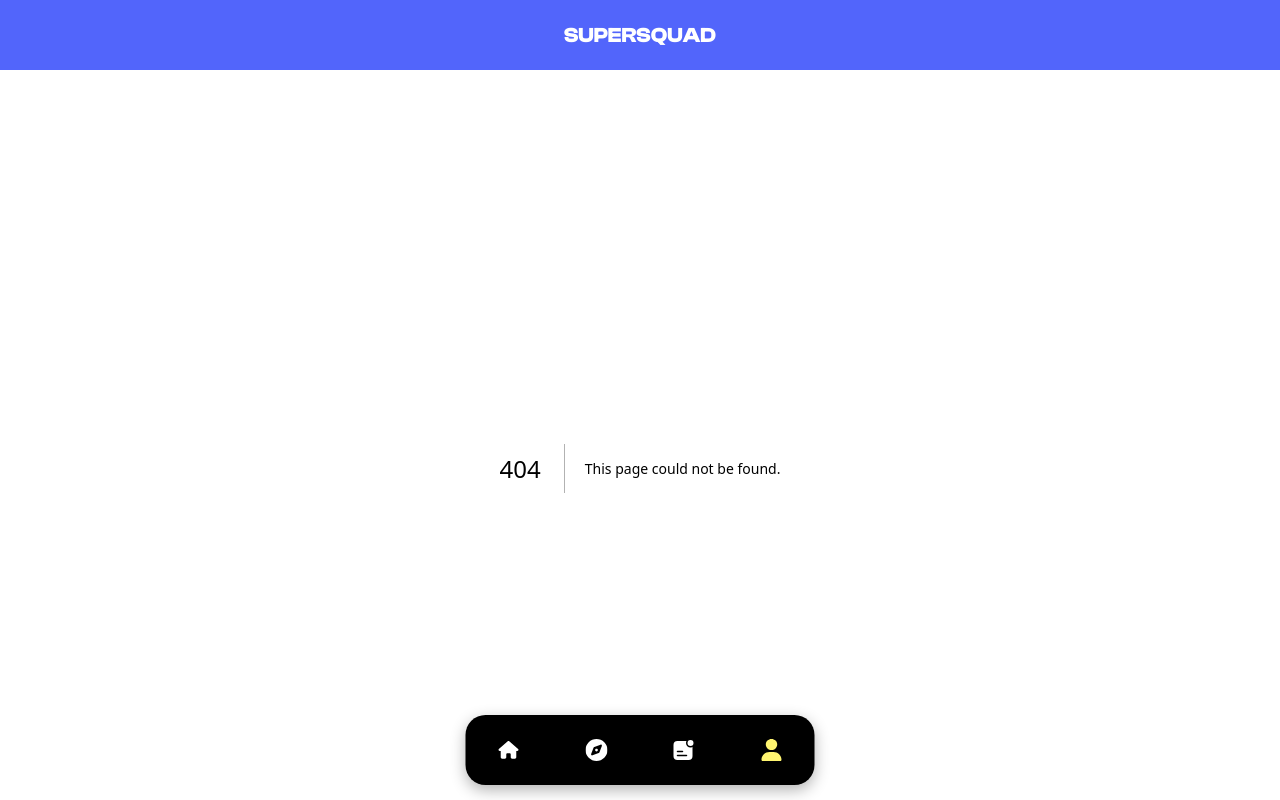
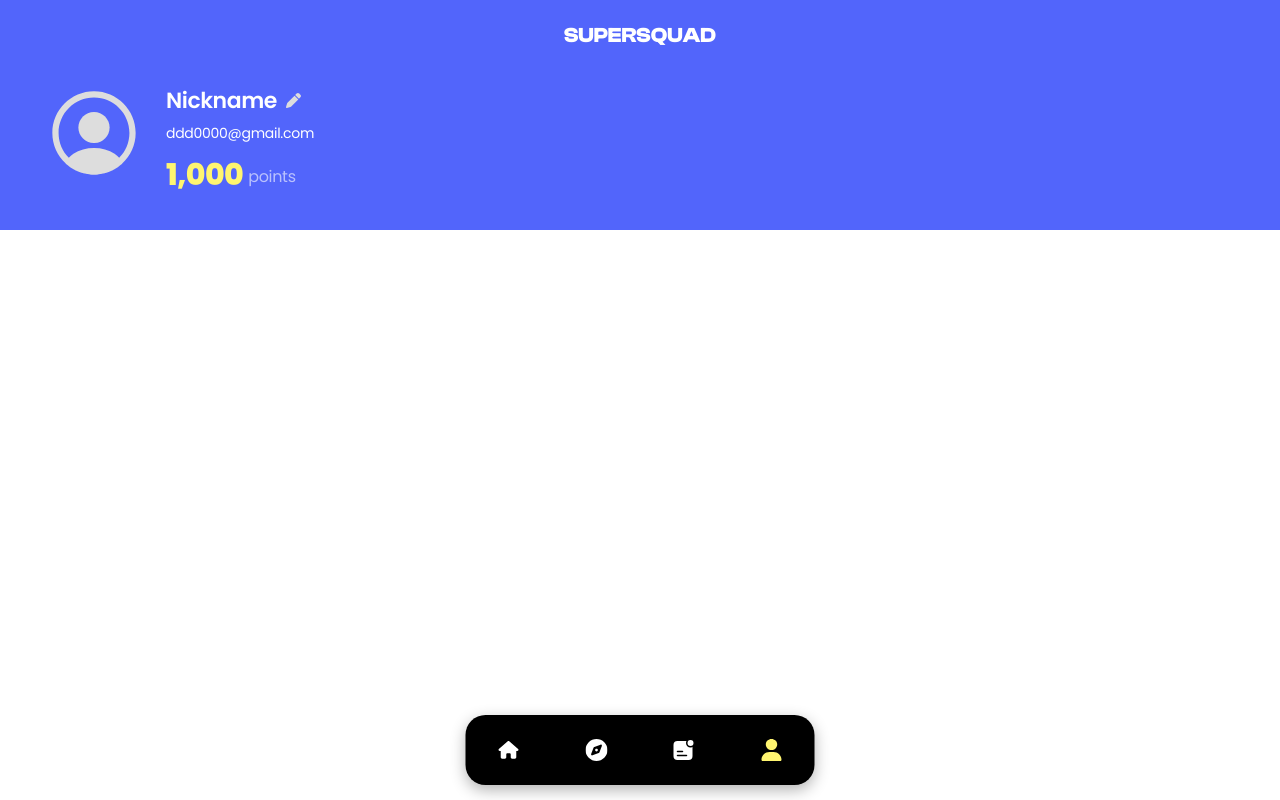
Before and after one commit to supersquad-challenge/proto.v2, a Next.js app in the folder proto.v2-client/: page /profile in a window 1280 px wide. Before the commit this address had no page. Built offline with nearby package versions, Linux system fonts and the light colour scheme.

Commit message:
Fix: errors

```diff
--- /dev/null
+++ b/proto.v2-client/src/app/profile/page.tsx
@@ -0,0 +1,122 @@
+"use client";
+import colors from "@/styles/color";
+import styled from "styled-components";
+import Image from "next/image";
+import { POINT } from "@/lib/protoV2Constants";
+import thousandFormat from "@/utils/thousandFormat";
+
+const Profile = () => {
+  return (
+    <Container>
+      <AccountOverviewContainer>
+        <ProfileImageWrapper>
+          <Image
+            src="/asset/profile-circle.svg" //여기 챌린지 썸네일 사진이 들어가면 됨.
+            alt="Profile Image"
+            fill
+            style={{
+              objectFit: "cover",
+            }}
+          />
+        </ProfileImageWrapper>
+        <AccountOverviewWrapper>
+          <div style={{ display: "flex", alignItems: "center" }}>
+            <Nickname>Nickname</Nickname>
+            <Image
+              src="/asset/pencil.svg"
+              width={16}
+              height={16}
+              alt="edit nickname"
+              style={{ marginLeft: "9px" }}
+            />
+          </div>
+          <Email>ddd0000@gmail.com</Email>
+          <div
+            style={{
+              display: "flex",
+              alignItems: "center",
+              boxSizing: "border-box",
+              marginTop: "17px",
+            }}
+          >
+            <Points>{thousandFormat(POINT)}</Points>
+            <div
+              style={{
+                color: "rgba(255, 255, 255, 0.60)",
+                fontSize: "16px",
+                fontWeight: 400,
+                lineHeight: "112.5%",
+                letterSpacing: "-0.32px",
+                padding: "8px 0px 4px 5px",
+                boxSizing: "border-box",
+              }}
+            >
+              points
+            </div>
+          </div>
+        </AccountOverviewWrapper>
+      </AccountOverviewContainer>
+    </Container>
+  );
+};
+
+export default Profile;
+
+const Container = styled.main`
+  width: 100%;
+  height: auto;
+`;
+
+const AccountOverviewContainer = styled.section`
+  width: 100%;
+  padding: 15px 22px 40px 44px; //원래는 22px인데 밑에 흰색 컨테이너의 border-radius = 22px인 것때문에
+  box-sizing: border-box;
+  background-color: ${colors.primary};
+  display: flex;
+`;
+
+const ProfileImageWrapper = styled.div`
+  width: 100px;
+  height: 100px;
+  border-radius: 50%;
+  overflow: hidden;
+  padding: 1px;
+  display: flex;
+  justify-content: center;
+  align-items: center;
+  box-sizing: border-box;
+  position: relative;
+`;
+
+const AccountOverviewWrapper = styled.div`
+  width: auto;
+  height: auto;
+  margin: 4px 0 0 22px;
+  box-sizing: border-box;
+`;
+
+const Nickname = styled.div`
+  color: ${colors.white};
+  font-size: 22px;
+  font-weight: 600;
+  line-height: 128.571%;
+  letter-spacing: -0.44px;
+`;
+
+const Email = styled.div`
+  color: ${colors.white};
+  font-size: 14px;
+  font-weight: 400;
+  line-height: 128.571%;
+  letter-spacing: -0.28px;
+
+  margin-top: 10px;
+`;
+
+const Points = styled.div`
+  color: ${colors.highlight};
+  font-size: 30px;
+  font-weight: 800;
+  line-height: 100%;
+  letter-spacing: -0.6px;
+`;
--- a/proto.v2-client/src/components/common/home/BadgePointPannel.tsx
+++ b/proto.v2-client/src/components/common/home/BadgePointPannel.tsx
@@ -1,3 +1,4 @@
+import { POINT } from "@/lib/protoV2Constants";
 import colors from "@/styles/color";
 import thousandFormat from "@/utils/thousandFormat";
 import styled from "styled-components";
@@ -16,7 +17,7 @@ const BadgePointPannel = () => {
         >
           points
         </div>
-        <Points>{thousandFormat(1000)}</Points>
+        <Points>{thousandFormat(POINT)}</Points>
       </div>
     </Container>
   );
--- a/proto.v2-client/src/layout/Footer.tsx
+++ b/proto.v2-client/src/layout/Footer.tsx
@@ -1,6 +1,7 @@
 "use client";
 import {
   getBlueButtonTitleState,
+  getBlueButtonVisibilityState,
   getHandleBlueButtonClickState,
 } from "@/redux/slice/footerSlice";
 import {
@@ -19,6 +20,7 @@ const Footer = () => {
   // variable //
   const pathname = usePathname();
   const activeModal: Modal | undefined = useSelector(getActiveModalState);
+  const blueButtonVisibility = useSelector(getBlueButtonVisibilityState);
 
   const showNaviBar = () => {
     if (
@@ -38,7 +40,8 @@ const Footer = () => {
       activeModal == "congrats_status" ||
       activeModal == "nowYouAreIn" ||
       activeModal == "snapYourScale" ||
-      pathname == "/flow/login"
+      pathname == "/flow/login" ||
+      blueButtonVisibility == false
     ) {
       return false;
     }
--- a/proto.v2-client/src/lib/protoV2Constants.ts
+++ b/proto.v2-client/src/lib/protoV2Constants.ts
@@ -2,3 +2,4 @@
 
 export const DURATION = "2 Weeks";
 export const DURATION_DAYS = 14;
+export const POINT = 1000;
--- a/proto.v2-client/src/redux/slice/footerSlice.ts
+++ b/proto.v2-client/src/redux/slice/footerSlice.ts
@@ -4,11 +4,13 @@ import { RootState } from "../store";
 
 interface IFooterState {
   blueButtonTitle: BlueButtonTitle | undefined;
+  blueButtonVisibility: boolean;
   handleBlueButtonClick: () => void;
 }
 
 const initialState: IFooterState = {
   blueButtonTitle: undefined,
+  blueButtonVisibility: true,
   handleBlueButtonClick: () => {},
 };
 
@@ -19,20 +21,36 @@ const footerSlice = createSlice({
     SET_FOOTER_BLUEBUTTON: (state, action) => {
       const { blueButtonTitle, handleBlueButtonClick } = action.payload;
       state.blueButtonTitle = blueButtonTitle;
+      state.blueButtonVisibility = true;
       state.handleBlueButtonClick = handleBlueButtonClick;
     },
     INITIALIZE_FOOTER_BLUEBUTTON: (state) => {
       state.blueButtonTitle = undefined;
+      state.blueButtonVisibility = true;
+      state.handleBlueButtonClick = () => {};
+    },
+    SHOW_FOOTER_BLUEBUTTON: (state) => {
+      state.blueButtonVisibility = true;
+    },
+    REMOVE_FOOTER_BLUEBUTTON: (state) => {
+      state.blueButtonTitle = undefined;
+      state.blueButtonVisibility = false;
       state.handleBlueButtonClick = () => {};
     },
   },
 });
 
-export const { SET_FOOTER_BLUEBUTTON, INITIALIZE_FOOTER_BLUEBUTTON } =
-  footerSlice.actions;
+export const {
+  SET_FOOTER_BLUEBUTTON,
+  INITIALIZE_FOOTER_BLUEBUTTON,
+  SHOW_FOOTER_BLUEBUTTON,
+  REMOVE_FOOTER_BLUEBUTTON,
+} = footerSlice.actions;
 
 export const getBlueButtonTitleState = (state: RootState) =>
   state.footer.blueButtonTitle;
+export const getBlueButtonVisibilityState = (state: RootState) =>
+  state.footer.blueButtonVisibility;
 export const getHandleBlueButtonClickState = (state: RootState) =>
   state.footer.handleBlueButtonClick;
 
--- a/proto.v2-client/src/types/api/Challenge.ts
+++ b/proto.v2-client/src/types/api/Challenge.ts
@@ -17,6 +17,7 @@ export type AllChallengesByUserId = {
   challengeStartAt: string;
   challengeEndAt: string;
   isPhotoUploadedToday: boolean;
+  isPaybackPaid: boolean;
 };
 
 export type SingleChallengeByChallengeId = {
@@ -45,6 +46,7 @@ export type SingleChallengeByUserChallengeId = {
   description: string;
   status: string;
   isPhotoUploadedToday: boolean;
+  isPaybackPaid: boolean;
 };
 
 export type SingleRegisteredChallenge = {
```
Also changed, not shown: proto.v2-client/src/app/home/page.tsx (+6 -5 lines), proto.v2-client/src/app/mychallenge/[id]/page.tsx (+43 -21 lines), proto.v2-client/src/components/common/MyChallengeBlock.tsx (+13 -2 lines), proto.v2-client/public/asset/pencil.svg (added).
